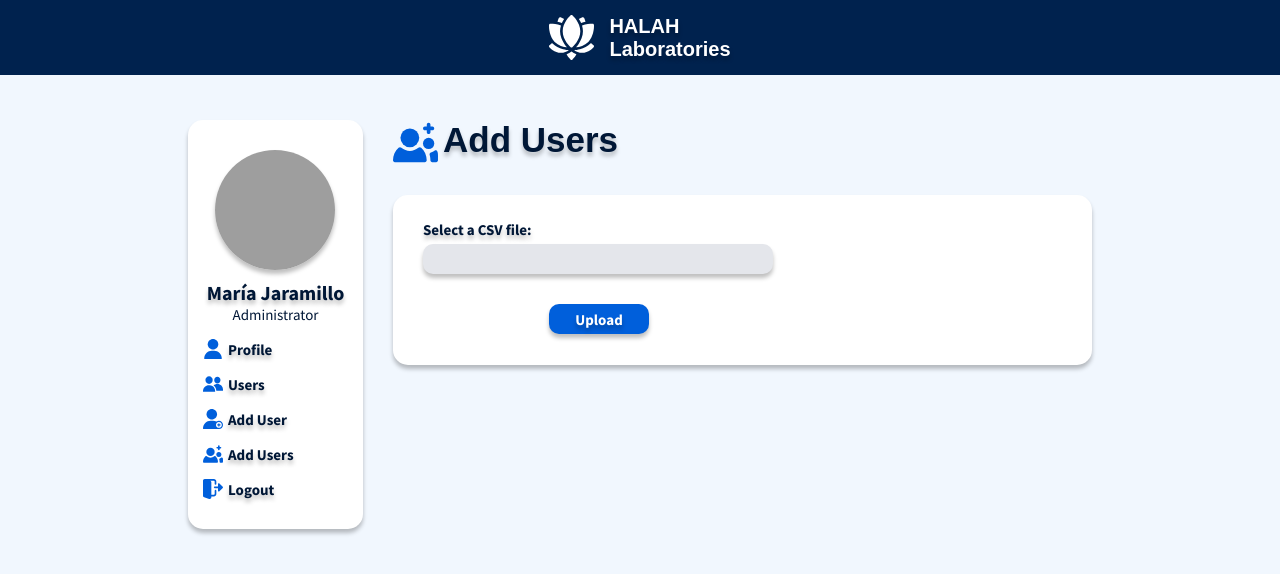
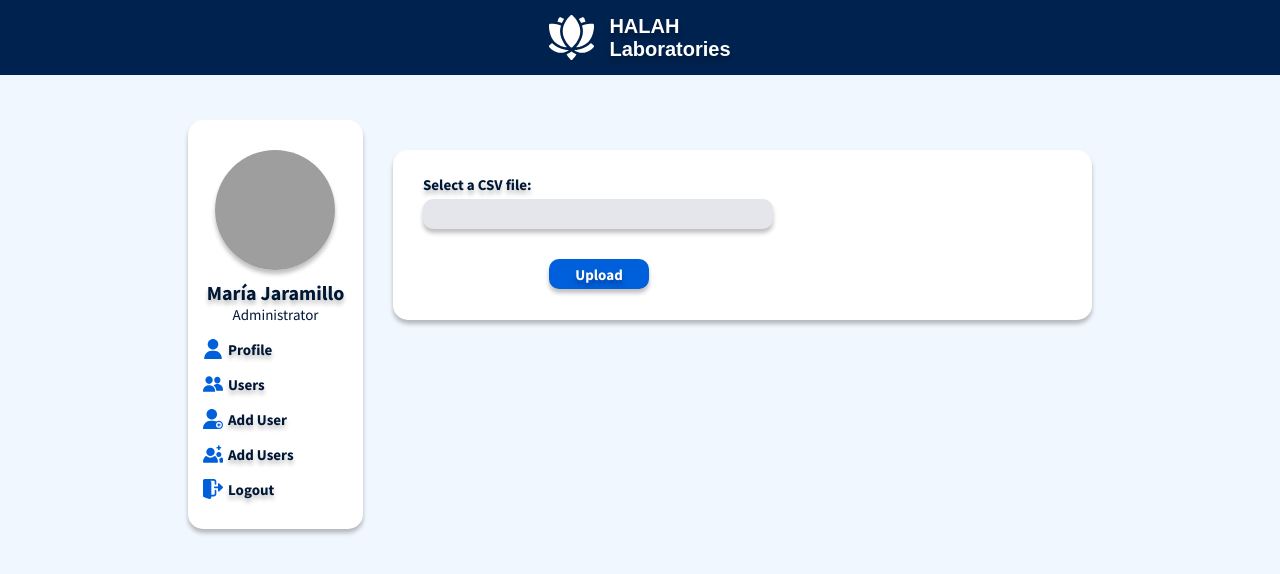
Before and after one commit to hyfi06/HALAH-Laboratories-Platform, a Next.js app: page /dummy in a window 1280 px wide. Shown: the top 574 px of the page. Built offline with nearby package versions, Linux system fonts and the light colour scheme; grey boxes are pictures that could not be loaded; a web font is replaced by a local one.

Commit message:
[Delete] delete a unnecessary div

```diff
--- a/src/components/AddUsersForm.jsx
+++ b/src/components/AddUsersForm.jsx
@@ -5,10 +5,6 @@ import UsersAddIcon from '../assets/icons/users-add.svg';
 function AddUsersForm() {
   return (
     <>
-      <div className='add-users'>
-        <UsersAddIcon className='add-users__img' />
-        <h1 className='add-users__title'>Add Users</h1>
-      </div>
       <div className='add-users-form'>
         <Formik>
           <Form className='add-users-form__container lg'>
```
